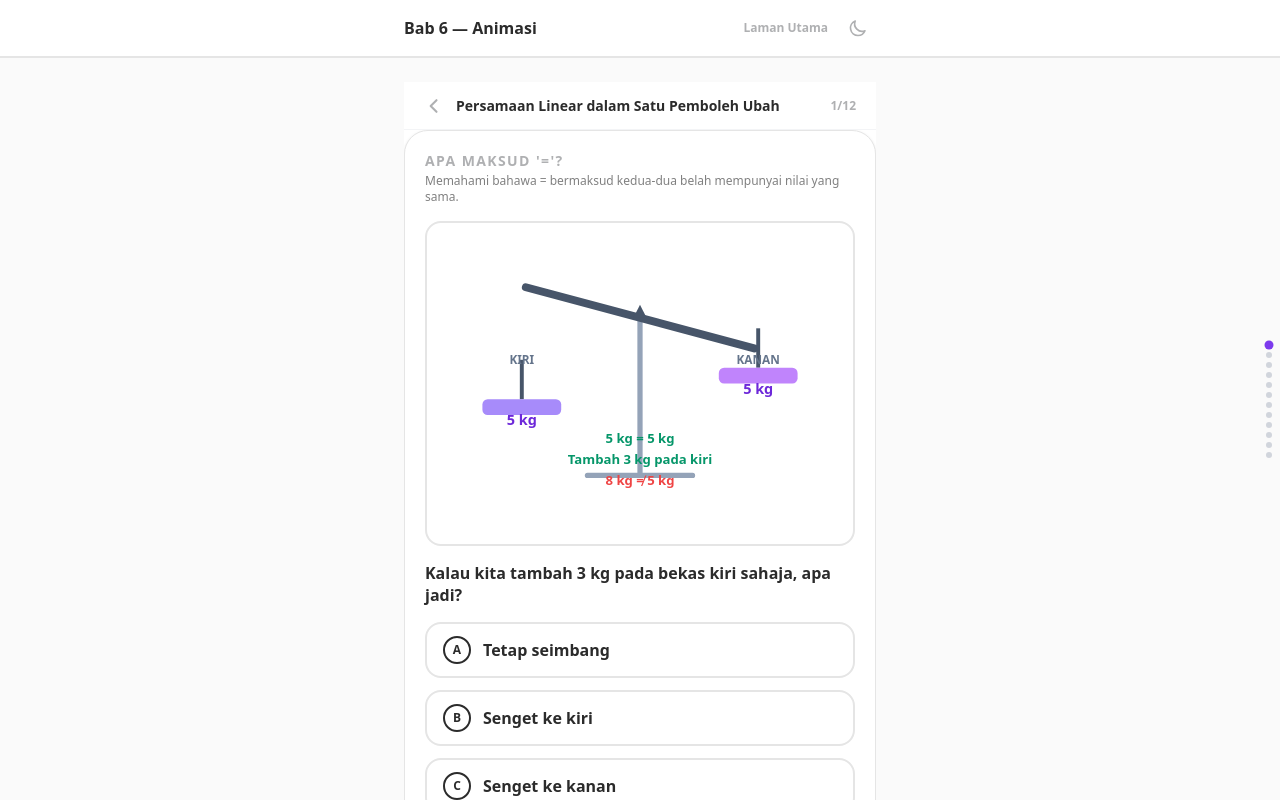
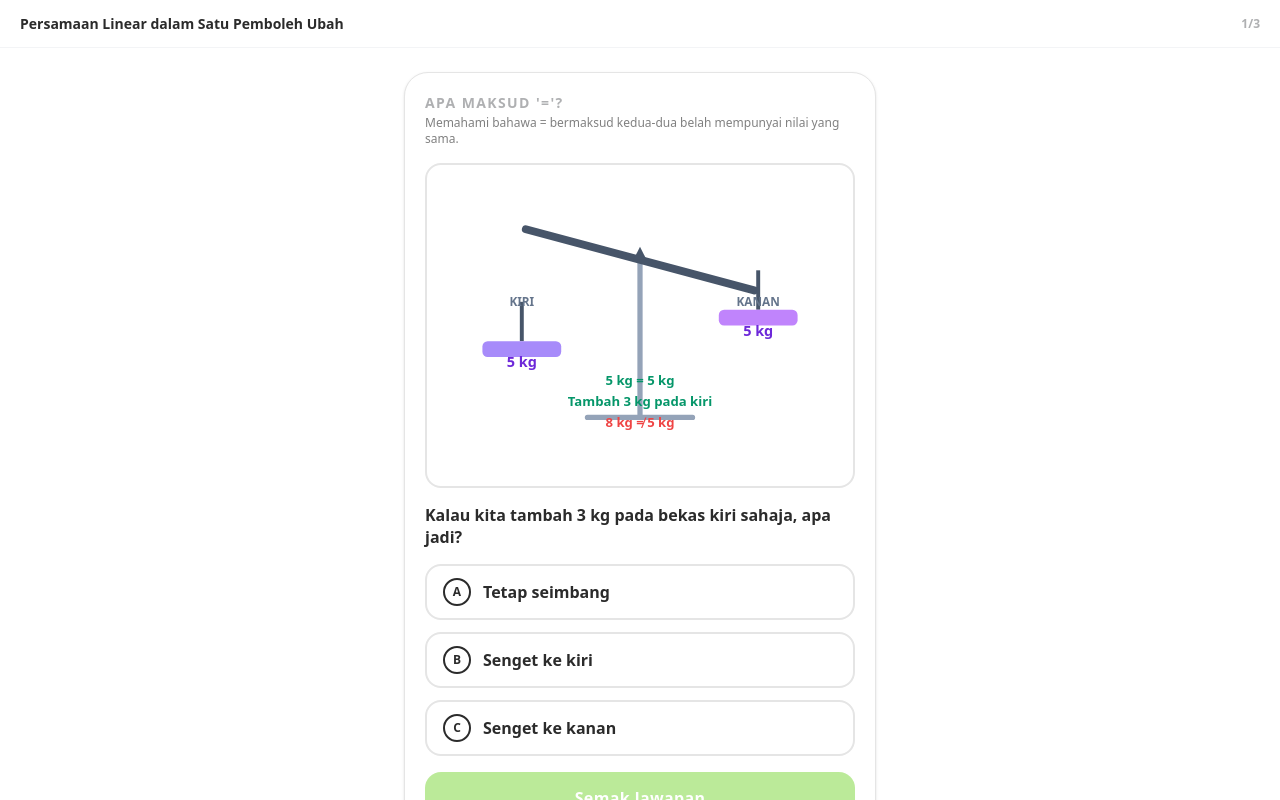
Before and after one commit to arifhaikaldev/matemate, a React (Vite) app: page /animasi/bab6 in a window 1280 px wide. Shown: the top 800 px of the page. Built offline with nearby package versions, Linux system fonts and the light colour scheme.

Commit message:
convert animasi bab6 from TikTok scroll to standard vertical scroll

```diff
--- a/src/animasi/bab6/LessonEngine.tsx
+++ b/src/animasi/bab6/LessonEngine.tsx
@@ -1,10 +1,9 @@
-import { useState, useEffect, useRef, useCallback } from 'react'
+import { useState, useEffect, useCallback } from 'react'
 import { motion } from 'framer-motion'
 import { ObservationScreen } from './components/screens/ObservationScreen'
 import { MCQuestionScreen } from './components/screens/MCQuestionScreen'
 import { NumberInputScreen } from './components/screens/NumberInputScreen'
 import { GateScreen } from './components/screens/GateScreen'
-import { ProgressBar } from './components/ui/ProgressBar'
 import { GateResult } from './components/ui/GateResult'
 import { useAnimasiProgress } from '../../hooks/useAnimasiProgress'
 import type { Bab6Content, Moment } from './types'
@@ -13,15 +12,12 @@ export function LessonEngine() {
   const [content, setContent] = useState<Bab6Content | null>(null)
   const [currentSubtopicIdx, setCurrentSubtopicIdx] = useState(0)
   const [momentResults, setMomentResults] = useState<Record<string, 'correct' | 'incorrect' | 'viewed'>>({})
-  const [visibleMomentIdx, setVisibleMomentIdx] = useState(0)
   const [gateActive, setGateActive] = useState(false)
   const [gateQuestions, setGateQuestions] = useState<Moment[]>([])
   const [gateIdx, setGateIdx] = useState(0)
   const [gateCorrect, setGateCorrect] = useState(0)
   const [gateDone, setGateDone] = useState(false)
-  const [scrollBlocked, setScrollBlocked] = useState(false)
-  const scrollRef = useRef<HTMLDivElement>(null)
-  const cardRefs = useRef<(HTMLDivElement | null)[]>([])
+  const [showGateFailed, setShowGateFailed] = useState(false)
 
   const { saveProgress } = useAnimasiProgress()
 
@@ -46,7 +42,6 @@ export function LessonEngine() {
   }, [])
 
   const subtopic = content?.subtopics[currentSubtopicIdx]
-
   const allMoments = gateActive ? [...(subtopic?.moments ?? []), ...gateQuestions] : (subtopic?.moments ?? [])
 
   const handleAnswer = useCallback(
@@ -67,12 +62,10 @@ export function LessonEngine() {
   useEffect(() => {
     if (!gateActive || !subtopic?.gate || gateIdx < gateQuestions.length) return
     setGateDone(true)
-    const total = gateQuestions.length
-    const score = Math.round((gateCorrect / total) * 100)
+    const score = Math.round((gateCorrect / gateQuestions.length) * 100)
     if (score < subtopic.gate.requiredScore) {
-      setScrollBlocked(true)
+      setShowGateFailed(true)
     } else {
-      // Auto-advance to next subtopic after brief delay
       const timer = setTimeout(() => moveToNextSubtopic(), 1500)
       return () => clearTimeout(timer)
     }
@@ -86,12 +79,7 @@ export function LessonEngine() {
     setGateIdx(0)
     setGateCorrect(0)
     setGateDone(false)
-    setScrollBlocked(false)
-    // Scroll to the gate section
-    setTimeout(() => {
-      const idx = (subtopic.moments.length)
-      cardRefs.current[idx]?.scrollIntoView({ behavior: 'smooth' })
-    }, 100)
+    setShowGateFailed(false)
   }, [subtopic])
 
   const moveToNextSubtopic = useCallback(() => {
@@ -105,8 +93,7 @@ export function LessonEngine() {
     setGateIdx(0)
     setGateCorrect(0)
     setGateDone(false)
-    setScrollBlocked(false)
-    if (scrollRef.current) scrollRef.current.scrollTop = 0
+    setShowGateFailed(false)
   }, [content, currentSubtopicIdx])
 
   const retrySubtopic = useCallback(() => {
@@ -116,30 +103,7 @@ export function LessonEngine() {
     setGateIdx(0)
     setGateCorrect(0)
     setGateDone(false)
-    setScrollBlocked(false)
-    if (scrollRef.current) scrollRef.current.scrollTop = 0
-  }, [])
-
-  // IntersectionObserver for visible moment tracking
-  useEffect(() => {
-    const observer = new IntersectionObserver(
-      (entries) => {
-        for (const entry of entries) {
-          if (entry.isIntersecting) {
-            const idx = Number(entry.target.getAttribute('data-moment-idx'))
-            if (!isNaN(idx)) setVisibleMomentIdx(idx)
-          }
-        }
-      },
-      { threshold: 0.4 },
-    )
-    const cards = cardRefs.current.filter(Boolean) as HTMLDivElement[]
-    cards.forEach((c) => observer.observe(c))
-    return () => observer.disconnect()
-  }, [allMoments.length])
-
-  const scrollToMoment = useCallback((idx: number) => {
-    cardRefs.current[idx]?.scrollIntoView({ behavior: 'smooth' })
+    setShowGateFailed(false)
   }, [])
 
   if (!content) {
@@ -153,7 +117,7 @@ export function LessonEngine() {
   // End of all subtopics
   if (currentSubtopicIdx >= content.subtopics.length) {
     return (
-      <div className="flex items-center justify-center h-screen px-5">
+      <div className="flex items-center justify-center min-h-screen px-5">
         <div className="text-center space-y-4">
           <div className="w-20 h-20 rounded-full bg-duo-green/20 flex items-center justify-center mx-auto">
             <svg className="w-10 h-10 text-duo-green" fill="none" viewBox="0 0 24 24" stroke="currentColor">
@@ -174,47 +138,31 @@ export function LessonEngine() {
   const isGateIntro = (m: Moment) => m.type === 'gate'
   const isGateQuestion = (m: Moment) => gateActive && gateQuestions.includes(m)
   const isGateResultCard = gateDone && gateActive
+  const allMomentsAnswered = subtopic.moments.every(
+    (m) => !m.interaction || momentResults[m.id],
+  )
+  const gatePassed = gateDone && gateQuestions.length > 0 &&
+    Math.round((gateCorrect / gateQuestions.length) * 100) >= (subtopic.gate?.requiredScore ?? 80)
+  const canContinue = allMomentsAnswered && (!gateActive || gatePassed)
 
   return (
-    <div className="h-screen flex flex-col bg-white dark:bg-duo-charcoal">
+    <div className="min-h-screen bg-white dark:bg-duo-charcoal">
       {/* Header */}
-      <div className="flex-shrink-0 flex items-center justify-between px-5 h-12 border-b border-gray-100 dark:border-gray-800">
-        <div className="flex items-center gap-3">
-          <button
-            onClick={() => {
-              if (currentSubtopicIdx > 0) {
-                moveToNextSubtopic()
-              }
-            }}
-            className="text-duo-gray hover:text-duo-charcoal dark:hover:text-gray-300 transition-colors"
-          >
-            <svg className="w-5 h-5" fill="none" viewBox="0 0 24 24" stroke="currentColor">
-              <path strokeLinecap="round" strokeLinejoin="round" strokeWidth={2.5} d="M15 19l-7-7 7-7" />
-            </svg>
-          </button>
+      <div className="sticky top-0 z-10 flex items-center justify-between px-5 h-12 border-b border-gray-100 dark:border-gray-800 bg-white/90 dark:bg-duo-charcoal/90 backdrop-blur-sm">
         <h1 className="text-sm font-bold text-duo-charcoal dark:text-gray-100 truncate">
           {subtopic.title}
         </h1>
-        </div>
         <span className="text-xs font-bold text-duo-gray">
-          {visibleMomentIdx + 1}/{allMoments.length}
+          {currentSubtopicIdx + 1}/{content.subtopics.length}
         </span>
       </div>
 
-      {/* Scroll container */}
-      <div
-        ref={scrollRef}
-        className={`flex-1 overflow-y-scroll snap-y snap-mandatory ${scrollBlocked ? 'overflow-hidden' : ''}`}
-      >
-        {allMoments.map((moment, idx) => {
+      {/* Content */}
+      <div className="max-w-lg mx-auto w-full px-5 py-6 space-y-4">
+        {allMoments.map((moment) => {
           if (isGateIntro(moment) && !gateActive) {
             return (
-              <div
-                key={moment.id}
-                data-moment-idx={idx}
-                ref={(el) => { cardRefs.current[idx] = el }}
-                className="h-screen snap-start flex-shrink-0 flex items-center justify-center px-5"
-              >
+              <div key={moment.id}>
                 <GateScreen moment={moment} onComplete={startGate} />
               </div>
             )
@@ -222,12 +170,7 @@ export function LessonEngine() {
 
           if (isGateQuestion(moment)) {
             return (
-              <div
-                key={moment.id}
-                data-moment-idx={idx}
-                ref={(el) => { cardRefs.current[idx] = el }}
-                className="h-screen snap-start flex-shrink-0 overflow-y-auto"
-              >
+              <div key={moment.id}>
                 {moment.interaction?.choices ? (
                   <MCQuestionScreen moment={moment} onAnswer={(c) => handleAnswer(moment.id, c, 'gate')} />
                 ) : (
@@ -239,12 +182,7 @@ export function LessonEngine() {
 
           if (moment.interaction?.choices) {
             return (
-              <div
-                key={moment.id}
-                data-moment-idx={idx}
-                ref={(el) => { cardRefs.current[idx] = el }}
-                className="h-screen snap-start flex-shrink-0 overflow-y-auto"
-              >
+              <div key={moment.id}>
                 <MCQuestionScreen moment={moment} onAnswer={(c) => handleAnswer(moment.id, c, subtopic.id)} />
               </div>
             )
@@ -252,12 +190,7 @@ export function LessonEngine() {
 
           if (moment.interaction?.correctAnswer !== undefined) {
             return (
-              <div
-                key={moment.id}
-                data-moment-idx={idx}
-                ref={(el) => { cardRefs.current[idx] = el }}
-                className="h-screen snap-start flex-shrink-0 overflow-y-auto"
-              >
+              <div key={moment.id}>
                 <NumberInputScreen moment={moment} onAnswer={(c) => handleAnswer(moment.id, c, subtopic.id)} />
               </div>
             )
@@ -265,12 +198,7 @@ export function LessonEngine() {
 
           // Pure observation
           return (
-            <div
-              key={moment.id}
-              data-moment-idx={idx}
-              ref={(el) => { cardRefs.current[idx] = el }}
-              className="h-screen snap-start flex-shrink-0 overflow-y-auto"
-            >
+            <div key={moment.id}>
               <ObservationScreen moment={moment} onComplete={() => {}} />
             </div>
           )
@@ -278,76 +206,44 @@ export function LessonEngine() {
 
         {/* Gate Result Card */}
         {isGateResultCard && subtopic.gate && (
-          <div
-            key="gate-result"
-            data-moment-idx={allMoments.length}
-            ref={(el) => { cardRefs.current[allMoments.length] = el }}
-            className="h-screen snap-start flex-shrink-0 flex items-center justify-center"
-          >
           <GateResult
-              passed={Math.round((gateCorrect / gateQuestions.length) * 100) >= subtopic.gate.requiredScore}
+            passed={gatePassed}
             score={Math.round((gateCorrect / gateQuestions.length) * 100)}
             requiredScore={subtopic.gate.requiredScore}
             onRetry={retrySubtopic}
             onContinue={moveToNextSubtopic}
           />
-          </div>
+        )}
+
+        {/* Gate failed retry button */}
+        {showGateFailed && !gatePassed && (
+          <motion.button
+            onClick={retrySubtopic}
+            whileTap={{ scale: 0.97 }}
+            className="btn btn-primary w-full"
+          >
+            Cuba Semula
+          </motion.button>
         )}
 
         {/* Subtopic transition */}
-        {!gateActive && !isGateResultCard && subtopic.moments.every(
-          (m) => !m.interaction || momentResults[m.id],
-        ) && (
-          <div
-            key="subtopic-done"
-            data-moment-idx={allMoments.length}
-            className="h-screen snap-start flex-shrink-0 flex items-center justify-center px-5"
-          >
+        {canContinue && currentSubtopicIdx < content.subtopics.length - 1 && (
           <motion.button
             onClick={moveToNextSubtopic}
             whileTap={{ scale: 0.97 }}
-              className="px-8 py-3 rounded-xl bg-duo-purple text-white font-bold shadow-md text-base"
+            className="btn btn-primary w-full"
           >
             Teruskan ke Subtopik Seterusnya
           </motion.button>
+        )}
+
+        {/* Last subtopic done */}
+        {canContinue && currentSubtopicIdx >= content.subtopics.length - 1 && (
+          <div className="text-center text-sm font-bold text-duo-green py-4">
+            Kesemua subtopik telah selesai!
           </div>
         )}
       </div>
-
-      {/* Progress bar */}
-      <ProgressBar
-        total={allMoments.length + (isGateResultCard ? 1 : 0)}
-        current={visibleMomentIdx}
-        results={momentResults}
-        momentIds={allMoments.map((m) => m.id)}
-        onDotClick={scrollToMoment}
-      />
-
-      {/* Scroll blocker overlay */}
-      {scrollBlocked && (
-        <div className="fixed inset-0 z-30 bg-black/50 flex items-center justify-center px-5">
-          <div className="bg-white dark:bg-duo-charcoal rounded-2xl p-6 max-w-sm w-full text-center space-y-4 shadow-xl">
-            <div className="w-12 h-12 rounded-full bg-duo-orange/20 flex items-center justify-center mx-auto">
-              <svg className="w-6 h-6 text-duo-orange" fill="none" viewBox="0 0 24 24" stroke="currentColor">
-                <path strokeLinecap="round" strokeLinejoin="round" strokeWidth={3} d="M6 18L18 6M6 6l12 12" />
-              </svg>
-            </div>
-            <div>
-              <p className="text-lg font-black text-duo-charcoal dark:text-gray-100">Belum Lulus Gate</p>
-              <p className="text-sm text-duo-charcoal/60 dark:text-gray-400 mt-1">
-                Skor: {gateQuestions.length > 0 ? Math.round((gateCorrect / gateQuestions.length) * 100) : 0}% (perlukan {subtopic?.gate?.requiredScore ?? 80}%)
-              </p>
-            </div>
-            <motion.button
-              onClick={retrySubtopic}
-              whileTap={{ scale: 0.97 }}
-              className="w-full py-3 rounded-xl bg-duo-orange text-white font-bold shadow-md"
-            >
-              Cuba Semula
-            </motion.button>
-          </div>
-        </div>
-      )}
     </div>
   )
 }
--- a/src/animasi/bab6/components/screens/GateScreen.tsx
+++ b/src/animasi/bab6/components/screens/GateScreen.tsx
@@ -13,7 +13,7 @@ export function GateScreen({ moment, onComplete }: Props) {
       key={moment.id}
       initial={{ opacity: 0, y: 20 }}
       animate={{ opacity: 1, y: 0 }}
-      className="min-h-full w-full bg-white dark:bg-white/5 rounded-3xl p-6 shadow-sm border border-duo-gray-light dark:border-white/10 space-y-4 text-center"
+      className="bg-white dark:bg-white/5 rounded-3xl p-6 shadow-sm border border-duo-gray-light dark:border-white/10 space-y-4 text-center"
     >
       <div className="w-16 h-16 rounded-full bg-duo-purple/20 dark:bg-duo-purple/10 flex items-center justify-center mx-auto">
         <svg className="w-8 h-8 text-duo-purple" fill="none" viewBox="0 0 24 24" stroke="currentColor">
--- a/src/animasi/bab6/components/screens/MCQuestionScreen.tsx
+++ b/src/animasi/bab6/components/screens/MCQuestionScreen.tsx
@@ -30,7 +30,7 @@ export function MCQuestionScreen({ moment, onAnswer }: Props) {
   }
 
   return (
-    <div className="min-h-full w-full bg-white dark:bg-white/5 rounded-3xl p-5 shadow-sm border border-duo-gray-light dark:border-white/10 space-y-4">
+    <div className="bg-white dark:bg-white/5 rounded-3xl p-5 shadow-sm border border-duo-gray-light dark:border-white/10 space-y-4">
       <div>
         <h2 className="text-sm font-bold text-duo-gray uppercase tracking-widest">
           {moment.title}
--- a/src/animasi/bab6/components/screens/NumberInputScreen.tsx
+++ b/src/animasi/bab6/components/screens/NumberInputScreen.tsx
@@ -28,7 +28,7 @@ export function NumberInputScreen({ moment, onAnswer }: Props) {
   }
 
   return (
-    <div className="min-h-full w-full bg-white dark:bg-white/5 rounded-3xl p-5 shadow-sm border border-duo-gray-light dark:border-white/10 space-y-4">
+    <div className="bg-white dark:bg-white/5 rounded-3xl p-5 shadow-sm border border-duo-gray-light dark:border-white/10 space-y-4">
       <div>
         <h2 className="text-sm font-bold text-duo-gray uppercase tracking-widest">
           {moment.title}
--- a/src/animasi/bab6/components/screens/ObservationScreen.tsx
+++ b/src/animasi/bab6/components/screens/ObservationScreen.tsx
@@ -15,7 +15,7 @@ export function ObservationScreen({ moment, onComplete }: Props) {
       key={moment.id}
       initial={{ opacity: 0 }}
       animate={{ opacity: 1 }}
-      className="min-h-full w-full bg-white dark:bg-white/5 rounded-3xl p-5 shadow-sm border border-duo-gray-light dark:border-white/10 space-y-3"
+      className="bg-white dark:bg-white/5 rounded-3xl p-5 shadow-sm border border-duo-gray-light dark:border-white/10 space-y-3"
     >
       <div>
         <h2 className="text-lg font-black text-duo-charcoal dark:text-gray-100">
--- a/src/animasi/bab6/components/ui/GateResult.tsx
+++ b/src/animasi/bab6/components/ui/GateResult.tsx
@@ -13,7 +13,7 @@ export function GateResult({ passed, score, requiredScore, onRetry, onContinue }
     <motion.div
       initial={{ opacity: 0, scale: 0.9 }}
       animate={{ opacity: 1, scale: 1 }}
-      className="min-h-full w-full bg-white dark:bg-white/5 rounded-3xl p-6 shadow-sm border border-duo-gray-light dark:border-white/10 text-center space-y-4"
+      className="bg-white dark:bg-white/5 rounded-3xl p-6 shadow-sm border border-duo-gray-light dark:border-white/10 text-center space-y-4"
     >
       {passed ? (
         <>
--- a/src/pages/AnimasiBab6Page.tsx
+++ b/src/pages/AnimasiBab6Page.tsx
@@ -1,25 +1,5 @@
-import { AppHeader } from '../components/AppHeader'
 import { LessonEngine } from '../animasi/bab6/LessonEngine'
 
 export function AnimasiBab6Page() {
-  return (
-    <div className="min-h-screen flex flex-col">
-      <AppHeader tajuk="Bab 6 — Animasi">
-        <a
-          href="/"
-          className="text-xs font-bold text-duo-gray hover:text-duo-charcoal dark:hover:text-gray-300 transition-colors"
-        >
-          Laman Utama
-        </a>
-      </AppHeader>
-
-      <main className="flex-1 max-w-lg mx-auto w-full px-5 py-6">
-        <LessonEngine />
-      </main>
-
-      <footer className="text-center py-4 text-xs font-medium text-duo-gray">
-        MateMate · Animasi Interaktif Bab 6
-      </footer>
-    </div>
-  )
+  return <LessonEngine />
 }
```
Lines whose indentation alone changed are shown as unchanged.
